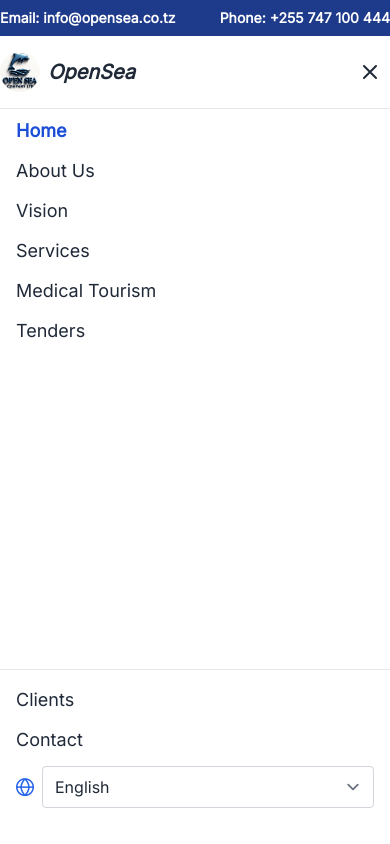
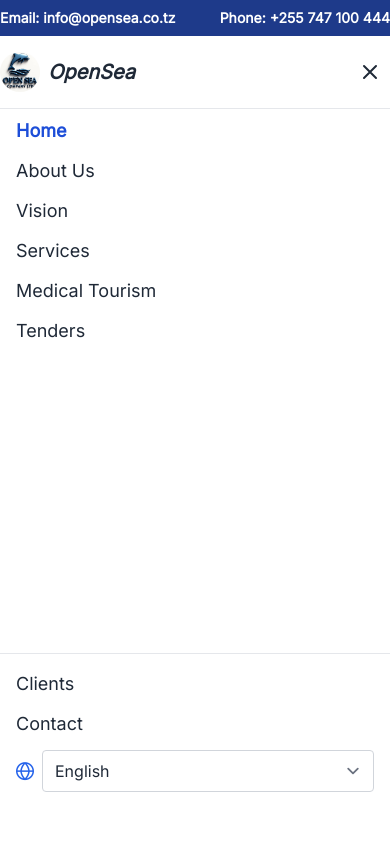
Before and after one commit to nshobairwe/vueProject-Tailwind-primeicon, a Vue app: page / in a window 390 px wide. Both pictures are taken after a click on the button 370 px from the left and 72 px from the top of the page. Shown: the top 844 px of the page. Built offline with nearby package versions, Linux system fonts and the light colour scheme.

Commit message:
new in mobile

```diff
--- a/src/components/Navbar.vue
+++ b/src/components/Navbar.vue
@@ -107,7 +107,7 @@ const isActiveLink = (path) => route.path === path;
   </ul>
 
   <!-- Bottom section -->
-  <ul class="flex flex-col px-4 py-4 gap-3 text-lg text-gray-800 font-medium mb-32 border-t">
+  <ul class="flex flex-col px-4 py-4 gap-3 text-lg text-gray-800 font-medium mb-36 border-t">
     <li><RouterLink to="/clients" @click="closeMenu" :class="isActiveLink('/clients') ? 'text-blue-700 font-semibold' : ''">{{ t('clients.title') }}</RouterLink></li>
     <li><RouterLink to="/contactUs" @click="closeMenu" :class="isActiveLink('/contactUs') ? 'text-blue-700 font-semibold' : ''">{{ t('Contact') }}</RouterLink></li>
     <li class="flex items-center gap-2">
```
